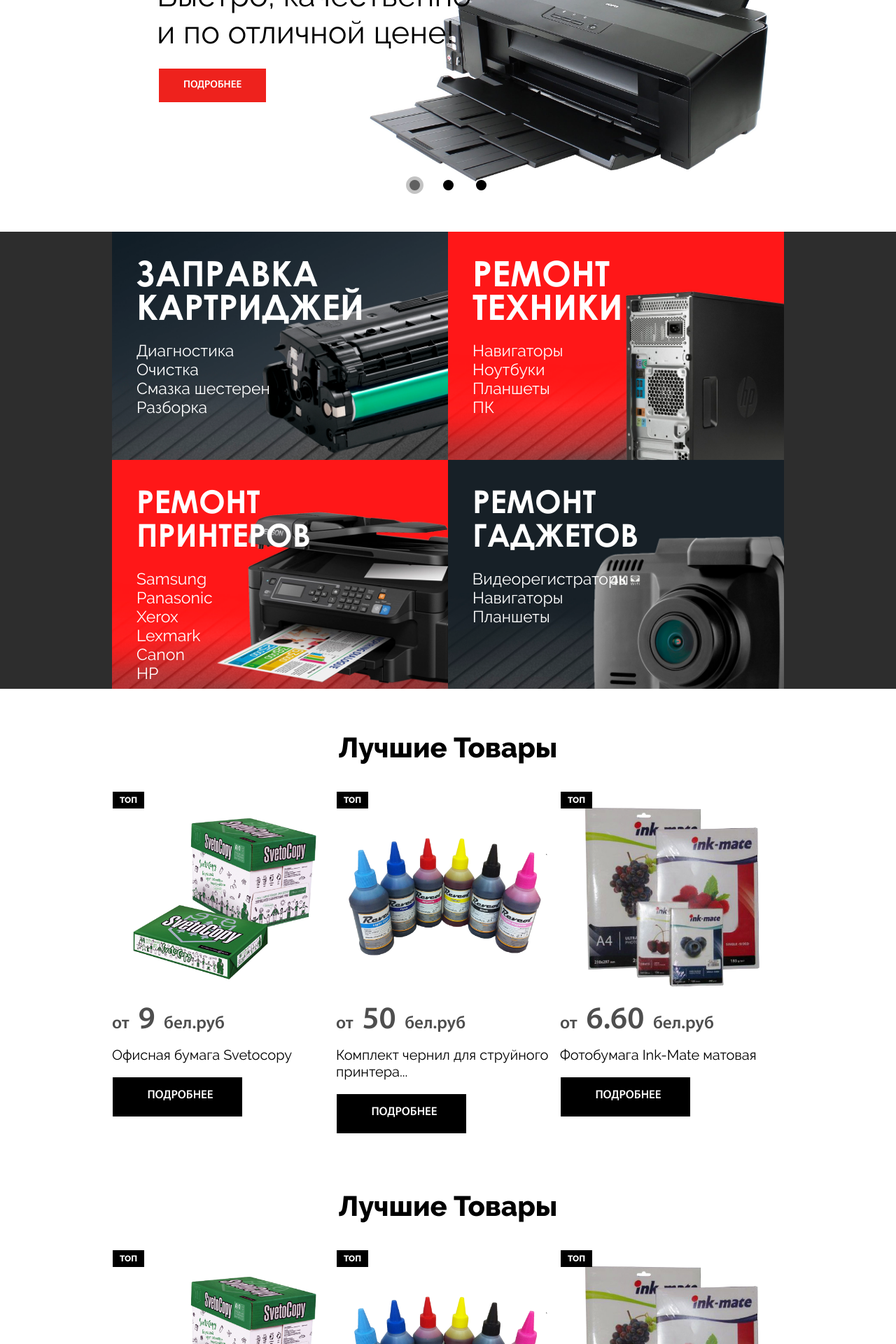
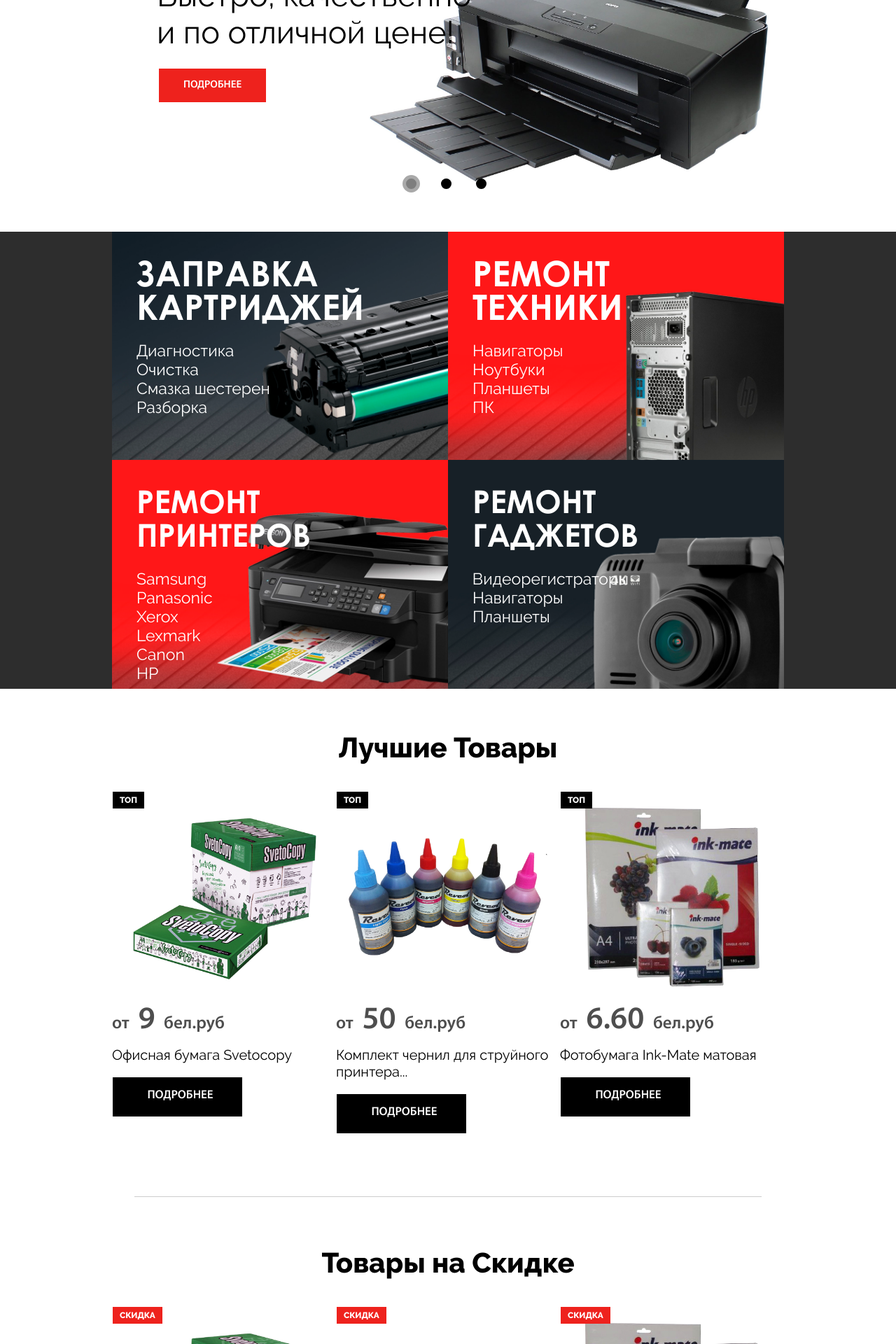
Before and after one commit to Lanmord/Colorwave, a PHP site: page / in a window 1280 px wide. Shown: the part 409-2329 px from the top of the page at 70% size. Run offline with PHP 8.4, Linux system fonts and the light colour scheme; some libraries are stand-ins or nearby versions; some web fonts are replaced.

Commit message:
Слайдеры

```diff
--- a/main/css/style.css
+++ b/main/css/style.css
@@ -340,9 +340,12 @@ nav{
 /*мои стили, что можно изменить изменяйте наздоровье) */
 .slider_wrap{
   position: relative;
-  height: 70vh;
-  max-height: 1400px;
-  transition: left 500ms linear;
+
+}
+.slider_wrap_inner{
+  height: 100%;
+  width: 100%;
+
 }
 .slide_img1{
   color: black;
@@ -351,7 +354,8 @@ nav{
   background-repeat: no-repeat;
   background-size: 45%;
   background-position: 75%;
-  height: 100%;
+  height: 70vh;
+  max-height: 1400px;
   width: 100%;
 }
 .slide_img2{
@@ -361,7 +365,8 @@ nav{
   background-repeat: no-repeat;
   background-size: cover;
   background-position: center;
-  height: 100%;
+  height: 70vh;
+  max-height: 1400px;
   width: 100%;
 }
 .slide_img3{
@@ -371,7 +376,8 @@ nav{
   background-repeat: no-repeat;
   background-size: cover;
   background-position: center;
-  height: 100%;
+  height: 70vh;
+  max-height: 1400px;
   width: 100%;
 }
 .slider_img_inner{
@@ -383,6 +389,7 @@ nav{
   height: 100%;
   max-width: 1920px;
   font-family: 'Raleway';
+
 }
 .btn_slider{
   margin-left: 3px;
@@ -414,57 +421,8 @@ nav{
 .slider-item{
   height: 100%;
   width: 100%;
+
 }
-.slider-dots{
-    position: absolute;
-    bottom: 10%;
-    left: 0;
-    width: 100%;
-    text-align: center;
-}
-.dot {
-  display: inline-block;
-  background: #000;
-  width: 15px;
-  height: 15px;
-  margin: 0 15px;
-  transition: all .2s ease 0s;
-  position: relative;
-  border-radius: 100%;
-  z-index: 4;
-  cursor: pointer;
-}
-.dot::after{
-  content: "";
-  position: absolute;
-  width: 0;
-  height: 0;
-  left: 30%;
-  top: 30%;
-  border: 5px solid rgb(85, 85, 85);
-  opacity: 0;
-  border-radius: 50%;
-  transition: all .3s ease;
-}
-.dot:hover:after {
-  background-color:rgb(114, 114, 114);
-  width: 15px;
-  height: 15px;
-  opacity: .6;
-  top: -5px;
-  left: -5px;
-}
-
-.dot-active:after {
-  background-color: #a0a0a0;
-  border-color: #9c9c9c;
-  width: 15px;
-  height: 15px;
-  opacity: .6;
-  top: -5px;
-  left: -5px;
-}
-
 
 .prev,.next{
   display: block;
@@ -472,16 +430,24 @@ nav{
   cursor: pointer;
   position: absolute;
   transition: .3s;
-  color: rgb(163, 163, 163);
+  color: rgb(255, 255, 255);
+  opacity: 0;
 }
 .prev{
+  top: 40%;
   left: 10%;
 }
 .next{
+  top: 40%;
   right: 10%;
 }
-.next:hover, .prev:hover {
-  color: rgb(36, 36, 36);
+.slider_wrap:hover .prev {
+  opacity: 1;
+  color: rgb(77, 77, 77);
+}
+.slider_wrap:hover .next{
+  opacity: 1;
+  color: rgb(77, 77, 77);
 }
 /*конец моих стилей*/
 .color1{
@@ -489,6 +455,7 @@ nav{
 }
 .color2{
   background-color: rgb(250, 16, 12);
+  margin-top: 50px;
 }
 .sale{
   width: 75%;
@@ -637,8 +604,7 @@ nav{
 .slider_news{
   width: 75%;
   max-width: 1920px;
-  background-color: rebeccapurple;
-  height: 450px;
+  position: relative;
 }
 .brands{
   width: 60%;
@@ -1063,6 +1029,9 @@ textarea {
 #img7{
   background-image: url(../img/good7.jpg);
 }
+#sale_status{
+  background-color: rgb(238, 34, 29);
+}
 .status{
   position: absolute;
   background-color: #000;
@@ -1084,6 +1053,12 @@ textarea {
   font-weight: 600;
   font-size: 2.5em;
   color: rgb(78, 78, 78);
+}
+.red_price{
+  color: rgb(238, 34, 29);
+}
+#red_price{
+  color: rgb(238, 34, 29);
 }
 .description{
   display: block;
@@ -1154,3 +1129,161 @@ textarea {
 .arrows > div{
   margin-left: 20px;
 }
+.line{
+  background-color: #000;
+  height: 1px;
+  width: 70%;
+  margin: 70px auto 10px;
+  opacity: 0.2;
+}
+.slider_news.flex{
+  flex-direction: column;
+}
+#news1{
+  background-image: url(../img/news1.jpg);
+}
+#news2{
+  background-image: url(../img/news2.jpg)
+}
+#news3{
+  background-image: url(../img/news3.jpg)
+}
+#news4{
+  background-image: url(../img/new4.jpg)
+}
+#news5{
+  background-image: url(../img/new5.jpg)
+}
+.slider_news_inner{
+  height: 100%;
+  width: 100%;
+  margin-bottom: 35px;
+}
+.news_item{
+  padding: 0 30px 0 ;
+  color: white;
+
+}
+.slider_news > h1{
+  font-family: 'Raleway';
+  font-weight: 600;
+  color: white;
+  font-size: 4em;
+  margin: 30px 0 30px 0;
+}
+.btn_news{
+  font-family: 'Myriad Pro';
+  font-weight: 600;
+  text-transform: uppercase;
+  font-size: 1.8em;
+  display: block;
+  padding: 10px;
+  width: 130px;
+  text-align: center;
+  border: 2px solid rgb(83, 83, 83);
+  margin-top: 20px;
+  transition: .3s;
+}
+.btn_news:hover{
+  color: #2D2D2D;
+  background-color: #a0a0a0;
+}
+.news_item > h3{
+  margin: 20px 0 20px 0;
+  padding: 0;
+  font-size: 3.5em;
+  font-family: 'Myriad Pro';
+  font-weight: normal;
+  line-height: 35px;
+}
+.news_item > span{
+  font-family: 'Myriad Pro';
+  font-weight: normal;
+  font-size: 2.2em;
+  color: rgb(167, 167, 167);
+}
+.news_item > .img_best{
+  height: 250px;
+}
+#news.arrows{
+  top: 45px;
+  right: 30px;
+}
+#slide2.lnr.lnr-chevron-left{
+  display: inline-block;
+  color: rgb(207, 207, 207);
+  font-size: 2.5em;
+  transition: .3s;
+}
+#slide3.lnr.lnr-chevron-right{
+  display: inline-block;
+  color: rgb(207, 207, 207);
+  font-size: 2.5em;
+  transition: .3s;
+}
+#slide2.lnr.lnr-chevron-left:hover,
+#slide3.lnr.lnr-chevron-right:hover{
+  color: white;
+}
+.slick-dots{
+  position: absolute;
+    bottom: 10%;
+    left: 0;
+}
+.slick-dots li button{
+  background-color: #000;
+  border-radius: 50%;
+  height: 15px;
+  width: 15px;
+  transition: .2s;
+  position: relative;
+}
+.slick-dots li button:before{
+  content: "";
+  position: absolute;
+  width: 0;
+  height: 0;
+  left: 30%;
+  top: 30%;
+  border: 5px solid rgb(85, 85, 85);
+  opacity: 0;
+  border-radius: 50%;
+  transition: all .3s ease;
+}
+.slick-dots li button:hover:before{
+  background-color:rgb(114, 114, 114);
+  width: 15px;
+  height: 15px;
+  opacity: .6;
+  top: -5px;
+  left: -5px;
+}
+/* active btn */
+.slick-dots li.slick-active button{
+  background-color: rgb(255, 255, 255);
+  border-radius: 50%;
+  height: 15px;
+  width: 15px;
+  z-index: 99;
+  transition: .2s;
+  position: relative;
+}
+.slick-dots li.slick-active button:before{
+  content: "";
+  position: absolute;
+  background-color: black;
+  width: 15px;
+  height: 15px;
+  top: 0;
+  left: 0;
+  margin: -5px;
+  opacity: 0.5;
+  border-radius: 50%;
+  transition: all .3s ease;
+}
+.slick-dotted.slick-slider{
+  margin: 0;
+}
+.slick-dots li{
+  margin: 0 15px;
+}
--- a/main/index.html
+++ b/main/index.html
@@ -5,10 +5,12 @@
   <meta charset="UTF-8">
   <meta name="viewport" content="width=device-width, initial-scale=1.0">
   <meta http-equiv="X-UA-Compatible" content="ie=edge">
-  <link rel="stylesheet" href="css/style.css">
   <link rel="stylesheet" href="https://cdn.linearicons.com/free/1.0.0/icon-font.min.css">
   <link rel="stylesheet" href="css/fonts.css">
   <link rel="stylesheet" href="css/animate.css">
+  <link rel="stylesheet" href="slick/slick.css">
+  <link rel="stylesheet" href="slick/slick-theme.css">
+  <link rel="stylesheet" href="css/style.css">
   <title>Main</title>
 </head>
 
@@ -98,17 +100,18 @@
 
    <!-- КОНЕЦ МОДАЛЬНОГО ОКНА -->
     <section>
-      <div class="slider_wrap flex">
-        <div class="slider-item fade">
+      <div class="slider_wrap ">
+        <div class="slider_wrap_inner">
+        <div class="slider-item">
           <div class="slide_img1 flex">
             <div class="slider_img_inner">
-              <h1>Ремонт и обслуживание принтеров</h1>
-              <h2>Быстро, качественно <br> и по отличной цене!</h2>
-              <a href="#" class="btn_slider">Подробнее</a>
+              <h1 class="wow bounceInDown" data-wow-duration="1.5s">Ремонт и обслуживание принтеров</h1>
+              <h2 class="wow fadeInUp">Быстро, качественно <br> и по отличной цене!</h2>
+              <a href="#" class="btn_slider wow bounceInUp" data-wow-delay="1s">Подробнее</a>
             </div>
           </div>
         </div>
-        <div class="slider-item fade">
+        <div class="slider-item">
           <div class="slide_img2 flex">
             <div class="slider_img_inner">
               <h1>Ремонт и обслуживание принтеров</h1>
@@ -117,7 +120,7 @@
             </div>
           </div>
         </div>
-        <div class="slider-item fade">
+        <div class="slider-item">
           <div class="slide_img3 flex">
             <div class="slider_img_inner">
               <h1>Ремонт и обслуживание принтеров</h1>
@@ -126,13 +129,9 @@
             </div>
           </div>
         </div>
+      </div>
         <span class="lnr lnr-chevron-left-circle prev"></span>
         <span class="lnr lnr-chevron-right-circle next"></span>
-        <div class="slider-dots">
-          <div class="dot dot-active"></div>
-          <div class="dot"></div>
-          <div class="dot"></div>
-        </div>
       </div>
     </section>
   </header>
@@ -262,10 +261,13 @@
     </div>
   </div>
 </section>
+<section>
+  <div class="line"></div>
+</section>
   <section class="flex">
       <div class="slider_best flex " onselectstart="return false" onmousedown="return false" >
           <h1>
-            Лучшие Товары
+            Товары на Скидке
           </h1>
           <div class="arrows" >
               <div id="slide1" class="lnr lnr-chevron-left owl-left"></div>
@@ -275,64 +277,64 @@
 
                 <div class="slider_best_items">
                   <div id="img1" class="img_best"></div>
-                  <div class="status">ТОП</div>
-                  <span class="price">от</span>
-                  <span id="amount" class="price">9</span>
-                  <span class="price">бел.руб</span>
+                  <div id="sale_status" class="status">СКИДКА</div>
+                  <span id="red_price" class="price">от</span>
+                  <span id="amount" class="price red_price">9</span>
+                  <span id="red_price" class="price">бел.руб</span>
                   <span class="description">Офисная бумага  Svetocopy</span>
                   <a href="#"><span class="lnr lnr-cart"></span>Подробнее</a>
                 </div>
                 <div class="slider_best_items">
                   <div id="img2" class="img_best"></div>
-                  <div class="status">ТОП</div>
-                  <span class="price">от</span>
-                  <span id="amount" class="price">50</span>
-                  <span class="price">бел.руб</span>
+                  <div id="sale_status" class="status">СКИДКА</div>
+                  <span id="red_price" class="price">от</span>
+                  <span id="amount" class="price red_price">50</span>
+                  <span id="red_price" class="price">бел.руб</span>
                   <span class="description">Комплект чернил для струйного принтера... </span>
                   <a href="#"><span class="lnr lnr-cart"></span>Подробнее</a>
                 </div>
                 <div class="slider_best_items">
                   <div id="img3" class="img_best"></div>
-                  <div class="status">ТОП</div>
-                  <span class="price">от</span>
-                  <span id="amount" class="price">6.60</span>
-                  <span class="price">бел.руб</span>
+                  <div id="sale_status" class="status">СКИДКА</div>
+                  <span id="red_price" class="price">от</span>
+                  <span id="amount" class="price red_price">6.60</span>
+                  <span id="red_price" class="price">бел.руб</span>
                   <span class="description">Фотобумага  Ink-Mate матовая</span>
                   <a href="#"><span class="lnr lnr-cart"></span>Подробнее</a>
                 </div>
                 <div class="slider_best_items">
                   <div id="img4" class="img_best"></div>
-                  <div class="status">ТОП</div>
-                  <span class="price">от</span>
-                  <span id="amount" class="price">200</span>
-                  <span class="price">бел.руб</span>
+                  <div id="sale_status" class="status">СКИДКА</div>
+                  <span id="red_price" class="price">от</span>
+                  <span id="amount" class="price red_price">200</span>
+                  <span id="red_price" class="price">бел.руб</span>
                   <span class="description">Комплект чернил  Ink Mate </span>
                   <a href="#"><span class="lnr lnr-cart"></span>Подробнее</a>
                 </div>
                 <div class="slider_best_items">
                   <div id="img5" class="img_best"></div>
-                  <div class="status">ТОП</div>
-                  <span class="price">от</span>
-                  <span id="amount" class="price">6.60</span>
-                  <span class="price">бел.руб</span>
+                  <div id="sale_status" class="status">СКИДКА</div>
+                  <span id="red_price" class="price">от</span>
+                  <span id="amount" class="price red_price">6.60</span>
+                  <span id="red_price" class="price">бел.руб</span>
                   <span class="description">Фотобумага  Ink-Mate матовая</span>
                   <a href="#"><span class="lnr lnr-cart"></span>Подробнее</a>
                 </div>
                 <div class="slider_best_items">
                   <div id="img6" class="img_best"></div>
-                  <div class="status">ТОП</div>
-                  <span class="price">от</span>
-                  <span id="amount" class="price">9</span>
-                  <span class="price">бел.руб</span>
+                  <div id="sale_status" class="status">СКИДКА</div>
+                  <span id="red_price" class="price">от</span>
+                  <span id="amount" class="price red_price">9</span>
+                  <span id="red_price" class="price">бел.руб</span>
                   <span class="description">Офисная бумага  Svetocopy</span>
                   <a href="#"><span class="lnr lnr-cart"></span>Подробнее</a>
                 </div>
                 <div class="slider_best_items">
                   <div id="img7" class="img_best"></div>
-                  <div class="status">ТОП</div>
-                  <span class="price">от</span>
-                  <span id="amount" class="price">6.60</span>
-                  <span class="price">бел.руб</span>
+                  <div id="sale_status" class="status">СКИДКА</div>
+                  <span id="red_price" class="price">от</span>
+                  <span id="amount" class="price red_price">6.60</span>
+                  <span id="red_price" class="price">бел.руб</span>
                   <span class="description">Фотобумага  Ink-Mate матовая</span>
                   <a href="#"><span class="lnr lnr-cart"></span>Подробнее</a>
                 </div>
@@ -420,9 +422,53 @@
       </div>
     </div>
   </section>
-  <section class="flex">
-    <div class="slider_news flex">
-      <span>news</span>
+  <section class="flex color1">
+    <div class="slider_news flex" onselectstart="return false" onmousedown="return false">
+      <h1>Статьи</h1>
+      <div id="news" class="arrows" >
+          <div id="slide2" class="lnr lnr-chevron-left owl1-left .news_arrow"></div>
+          <div id="slide3" class="lnr lnr-chevron-right owl2-right .news_arrow"></div>
+      </div>
+      <div class="slider_news_inner">
+          <div class="news_item">
+            <div id="news1" class="img_best"></div>
+            <h3>Как обнулить картридж Canon после заправки</h3>
+            <span>
+                Необходимым условием перезаправки картриджей Canon является их обнуление.
+                В противном случае ...
+            </span>
+            <a href="#" class="btn_news">Читать</a>
+          </div>
+          <div class="news_item">
+            <div id="news2" class="img_best"></div>
+            <h3>Как выбрать монитор</h3>
+            <span>
+                Монитор -это одна из важнейших составляющих любого ПК. Ведь именно монитор пользователь видит в первую очередь? Да и вообще...
+            </span>
+            <a href="#" class="btn_news">Читать</a>
+          </div>
+          <div class="news_item">
+            <div id="news3" class="img_best"></div>
+            <h3>Какой принтер выбрать</h3>
+            <span>Подчас, решив все-таки приобрести себе в пользование принтер, мы теряемся от многообразия моделей и функций, про которые...</span>
+            <a href="#" class="btn_news">Читать</a>
+          </div>
+          <div class="news_item">
+            <div id="news4" class="img_best"></div>
+            <h3>Защита от заправок в принтерах Samsung</h3>
+            <span>В большинстве моделей принтеров Samsungстоит защита от заправок. Это означает... </span>
+            <a href="#" class="btn_news">Читать</a>
+          </div>
+          <div class="news_item">
+            <div id="news5" class="img_best"></div>
+            <h3>Зачем чистить ноутбук от пыли?</h3>
+            <span>
+                Существуют данные о том, какое количество воздуха за день пропускает через системный блок...
+            </span>
+            <a href="#" class="btn_news">Читать</a>
+          </div>
+      </div>
+
     </div>
   </section>
   <section class="flex">
@@ -526,8 +572,6 @@
   <script src="scripts/main.js"></script>
   <script src="scripts/jquery.maskedinput.min.js"></script>
   <script src="scripts/wow.min.js"></script>
-  <link rel="stylesheet" href="slick/slick.css">
-  <link rel="stylesheet" href="slick/slick-theme.css">
   <script src="slick/slick.min.js"></script>
   <script>
       $(document).ready(function () {
@@ -613,6 +657,47 @@
 
 
         });
+        $('.slider_news_inner').slick({
+
+          dots: false,
+  infinite: false,
+  speed: 300,
+  slidesToShow: 3,
+  slidesToScroll: 1,
+  prevArrow:('.owl1-left'),
+  nextArrow:('.owl2-right'),
+  // swipe: false,
+  responsive: [
+    {
+      breakpoint: 1400,
+      settings: {
+        slidesToShow: 2,
+        slidesToScroll: 1,
+        infinite: true,
+        dots: false
+      }
+    },
+    {
+      breakpoint: 890,
+      settings: {
+        slidesToShow: 1,
+        slidesToScroll: 1
+      }
+    }
+    // You can unslick at a given breakpoint now by adding:
+    // settings: "unslick"
+    // instead of a settings object
+  ]
+
+
+        });
+        $('.slider_wrap_inner').slick({
+          dots:true,
+          autoplay:false,
+          autoplaySpeed: 5000,
+          prevArrow:('.prev'),
+          nextArrow:('.next'),
+        });
       });
 
   </script>
```
Also changed, not shown: main/scripts/mainSlider.js (deleted, +0 -68 lines), main/img/new4.jpg (added), main/img/new5.jpg (added), main/img/news1.jpg (added), main/img/news2.jpg (added), main/img/news3.jpg (added), main/scripts/smallSlider.js (deleted).
